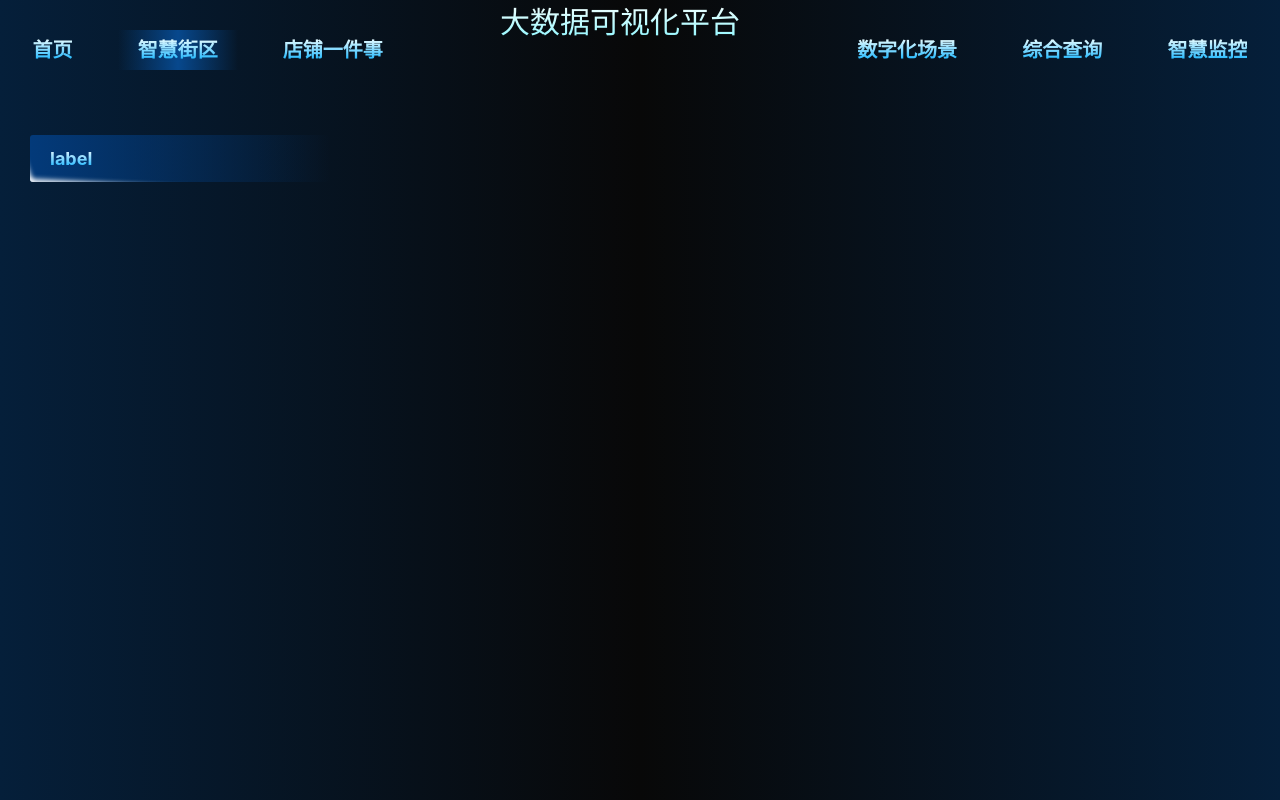
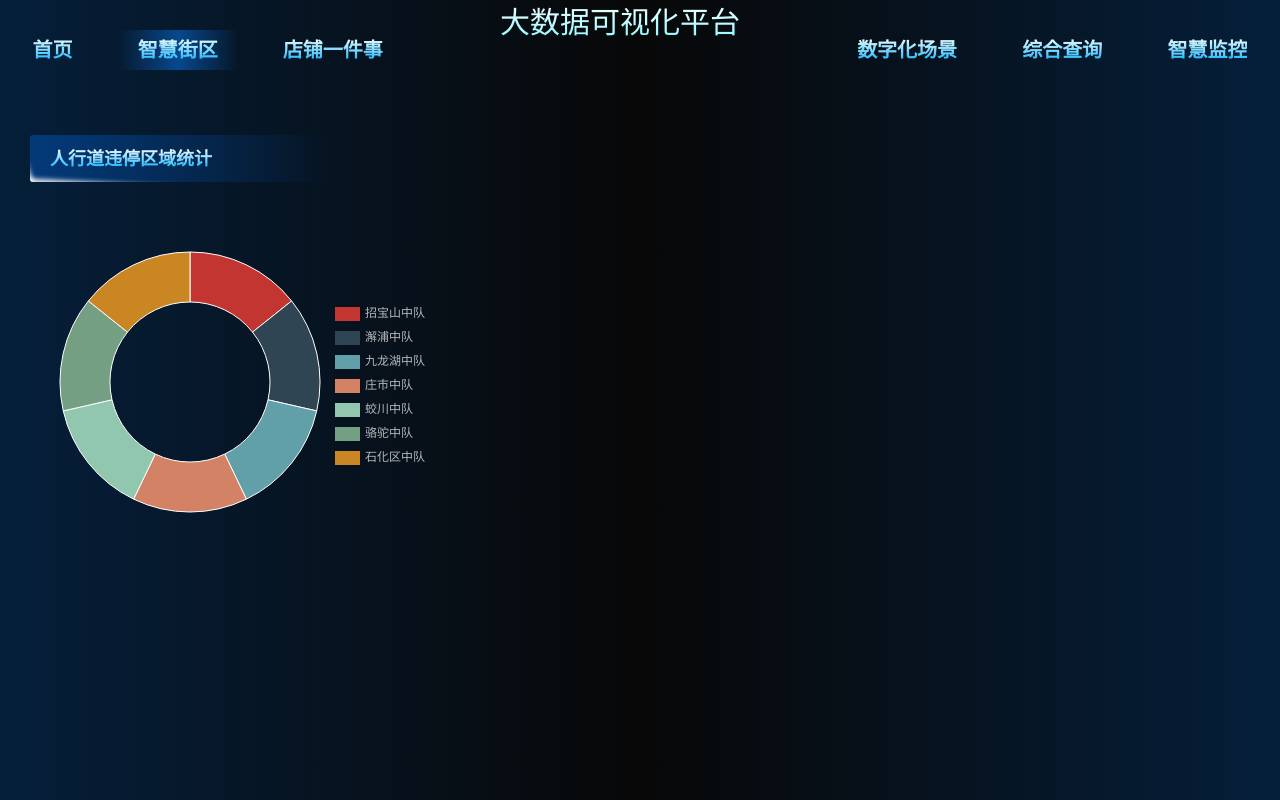
Before and after one commit to codog-in-github/bigdata, a Vue app: page /#/big-data-smartstreet in a window 1280 px wide. Built offline with nearby package versions, Linux system fonts and the light colour scheme.

Commit message:
人行道违停区域统计

```diff
--- a/src/components/bigdata/Index.vue
+++ b/src/components/bigdata/Index.vue
@@ -29,7 +29,12 @@
         </div>
       </board>
       <board class="board" label="行政许可认定统计">
-        <pie />
+        <pie
+          :style="{
+            width:'400px',
+            height:'400px'
+          }"
+        />
       </board>
       <board class="board" label="综合复查统计">
         <mulit-chart :box-style="{width:'400px', height:'400px'}"/>
--- a/src/components/bigdata/SmartStreet.vue
+++ b/src/components/bigdata/SmartStreet.vue
@@ -1,17 +1,43 @@
 <template>
   <div>
-      <board></board>
+      <board label="人行道违停区域统计">
+        <pie
+          :style="{
+            width:'400px',
+            height:'400px'
+          }"
+          :data="pieData"
+          :pie-radius="['40%', '65%']"
+          :pie-position="['40%', '50%']"
+          :legend-position="{
+            top: '30%',
+            right: 0
+          }"
+          pie-border="#fff"
+          />
+      </board>
   </div>
 </template>
 <script>
 import Board from './components/Board'
+import Pie from './components/Pie'
 export default {
   name: 'index',
   components: {
-    Board
+    Board,
+    Pie
   },
   data () {
     return {
+      pieData: [
+        { name: '招宝山中队', value: 1 },
+        { name: '澥浦中队', value: 1 },
+        { name: '九龙湖中队', value: 1 },
+        { name: '庄市中队', value: 1 },
+        { name: '蛟川中队', value: 1 },
+        { name: '骆驼中队', value: 1 },
+        { name: '石化区中队', value: 1 }
+      ]
     }
   },
   mounted () {
--- a/src/components/bigdata/components/Header.vue
+++ b/src/components/bigdata/components/Header.vue
@@ -3,13 +3,13 @@
     <nav>
       <div @click="push('/big-data-index')" class="nav-item-box" :class="{active:$route.path === '/big-data-index'}"><span class="gradient-text">首页</span></div>
       <div @click="push('/big-data-smartstreet')" class="nav-item-box" :class="{active:$route.path === '/big-data-smartstreet'}"><span class="gradient-text">智慧街区</span></div>
-      <div class="nav-item-box" :class="{active:activeIndex===2}"><span class="gradient-text">店铺一件事</span></div>
+      <div class="nav-item-box" :class="{active:false}"><span class="gradient-text">店铺一件事</span></div>
       <div class="title" style="width: 30%">
         <div><span class="title-text">大数据可视化平台</span></div>
       </div>
-      <div class="nav-item-box" :class="{active:activeIndex===3}"><span class="gradient-text">数字化场景</span></div>
-      <div class="nav-item-box" :class="{active:activeIndex===4}"><span class="gradient-text">综合查询</span></div>
-      <div class="nav-item-box" :class="{active:activeIndex===5}"><span class="gradient-text">智慧监控</span></div>
+      <div class="nav-item-box" :class="{active:false}"><span class="gradient-text">数字化场景</span></div>
+      <div class="nav-item-box" :class="{active:false}"><span class="gradient-text">综合查询</span></div>
+      <div class="nav-item-box" :class="{active:false}"><span class="gradient-text">智慧监控</span></div>
     </nav>
   </header>
 </template>
--- a/src/components/bigdata/components/Pie.vue
+++ b/src/components/bigdata/components/Pie.vue
@@ -1,10 +1,17 @@
 <template>
-  <div id='pie' style='width: 400px; height: 370px'></div>
+  <div id='pie'></div>
 </template>
 <script>
 export default {
   props: {
-    seriesData: {
+    boxSize: {
+      type: Object,
+      default: () => ({
+        width: 400,
+        height: 400
+      })
+    },
+    data: {
       type: Array,
       default: () => [
         { name: '行政许可事项认定', value: 100 },
@@ -13,14 +20,33 @@ export default {
         { name: '三乱整治', value: 20 }
       ]
     },
-    legendData: {
+    pieRadius: {
       type: Array,
-      default: () => [
-        '行政许可事项认定',
-        '跨部门涉嫌违法事项认定',
-        '犬类管理',
-        '三乱整治'
-      ]
+      default: () => ['34%', '45%']
+    },
+    piePosition: {
+      type: Array,
+      default: () => ['40%', '32%']
+    },
+    pieBorder: {
+      type: String,
+      default: '#070C11'
+    },
+    legendPosition: {
+      type: Object,
+      default: () => ({
+        bottom: 50,
+        left: 50,
+        height: 50
+      })
+    }
+  },
+  computed: {
+    seriesData () {
+      return this.data
+    },
+    legendData () {
+      return this.data.map(i => i.name)
     }
   },
   mounted () {
@@ -33,15 +59,13 @@ export default {
       series: [
         {
           type: 'pie',
-          radius: ['34%', '45%'],
-          center: ['40%', '32%'],
+          radius: this.pieRadius,
+          center: this.piePosition,
           hoverAnimation: true,
           z: 10,
           itemStyle: {
-            normal: {
-              borderWidth: 3,
-              borderColor: '#070C11'
-            }
+            borderWidth: 1,
+            borderColor: this.pieBorder
           },
           label: {
             show: false,
@@ -56,9 +80,7 @@ export default {
       legend: {
         orient: 'vertical',
         icon: 'rect',
-        bottom: 50,
-        left: 50,
-        height: 50,
+        ...this.legendPosition,
         textStyle: {
           align: 'left',
           verticalAlign: 'middle',
```
